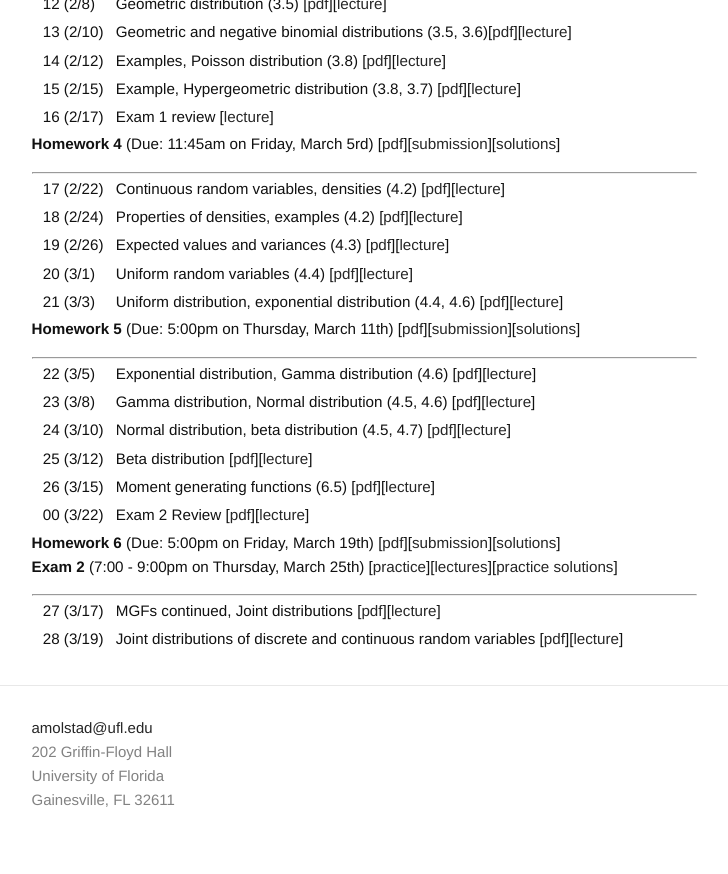
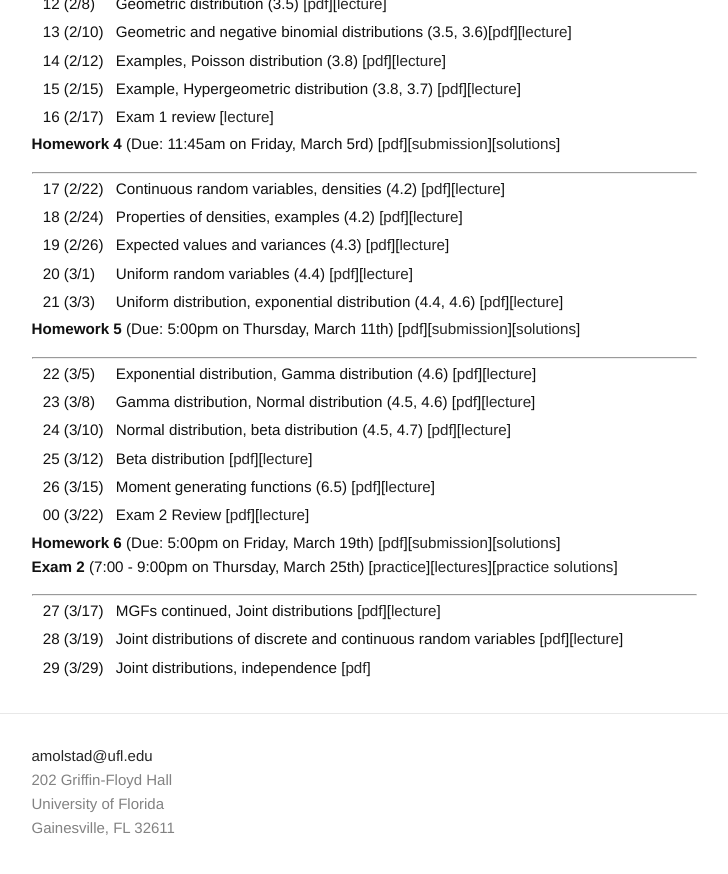
Before and after one commit to ajmolstad/ajmolstad.github.io, a Jekyll site: the page built from S21_STA4321.md, in a window 1280 px wide and 900 px high, scrolled down 826 px. Shown: the top 874 px of the window, without its empty margins (276-1004 px from the left). Built offline with Jekyll 4.4.1, drawn with Linux system fonts in a browser that asks for light colours.

Commit message:
Update S21_STA4321.md

```diff
--- a/S21_STA4321.md
+++ b/S21_STA4321.md
@@ -84,3 +84,4 @@ Note that you must be logged into your UFL eLearning account to access course ma
 
 || 27 (3/17)  || MGFs continued, Joint distributions [[pdf](https://ufl.instructure.com/files/58001468/download?download_frd=1)][[lecture](https://ufl.instructure.com/files/58008301/download?download_frd=1)] ||
 || 28 (3/19)  || Joint distributions of discrete and continuous random variables [[pdf](https://ufl.instructure.com/files/58065355/download?download_frd=1)][[lecture](https://ufl.instructure.com/courses/426946/files?preview=58107991)] ||
+|| 29 (3/29)  || Joint distributions, independence [[pdf](https://ufl.instructure.com/files/58320162/download?download_frd=1)] ||
```
